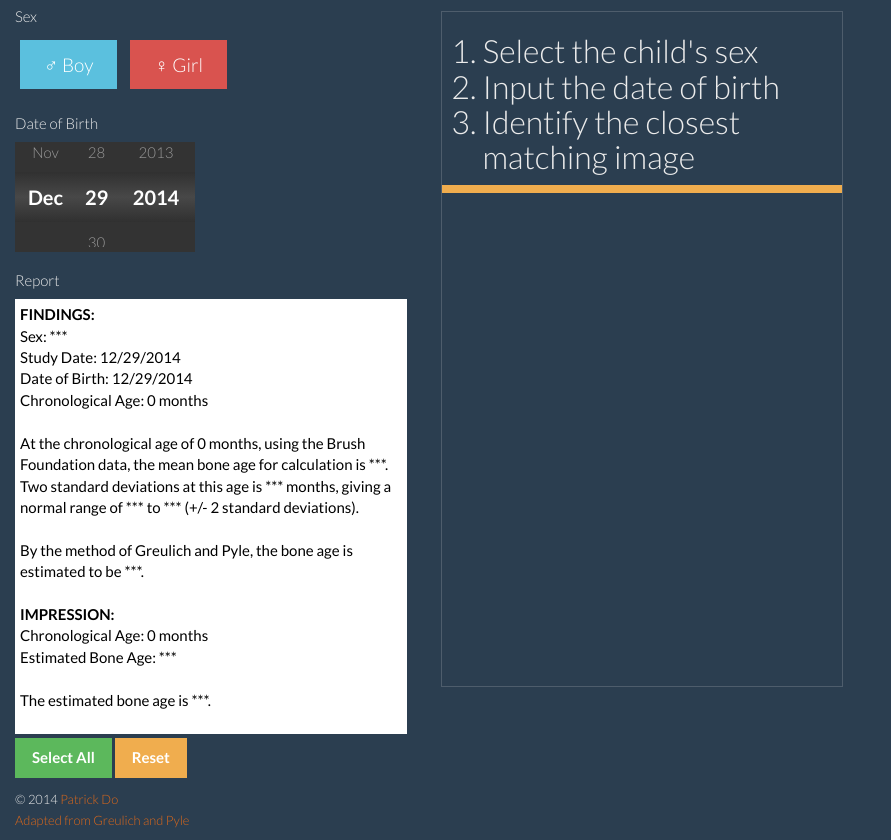
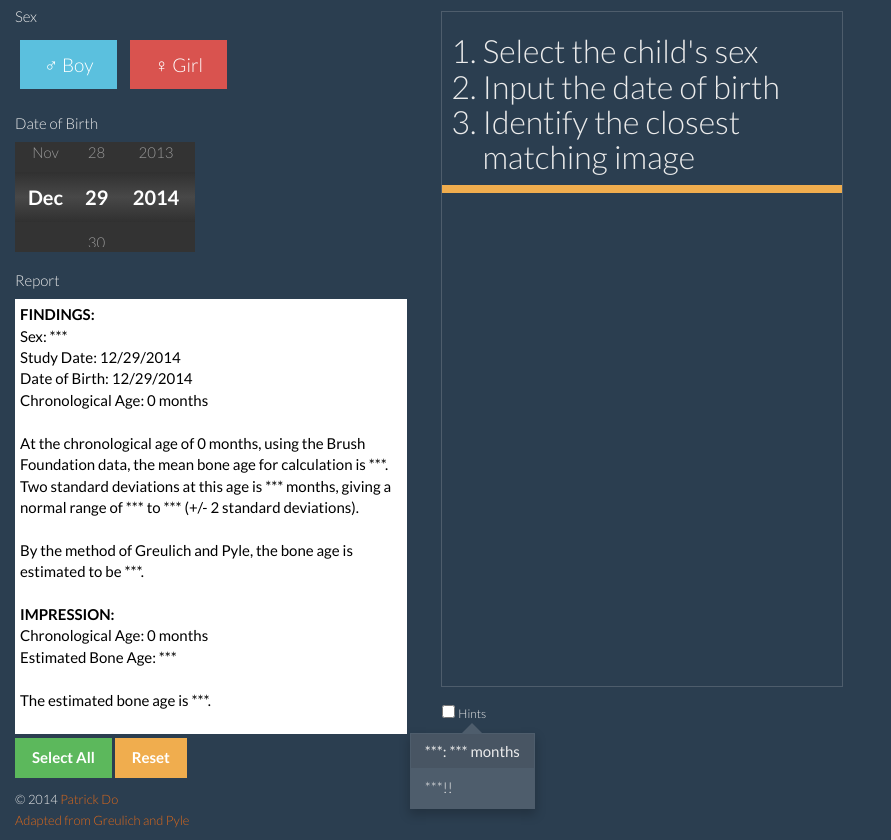
Before and after one commit to apyrros/boneage, a plain HTML site: page index.html in a window 1280 px wide. Shown: the part 87-927 px from the top of the page, without its empty margins (0-891 px from the left). Drawn offline with nearby package versions, Linux system fonts and the light colour scheme.

Commit message:
prelim popover for hints

```diff
--- a/index.html
+++ b/index.html
@@ -176,6 +176,11 @@
 		</div>
 
 	</div class="wrap">
+		<div id="tooltip">
+			<input type="checkbox" id="cbHints">
+			<label for="cbHints" id="hints">Hints</label>
+			<!-- <a id="hints">Hints</a> -->
+		</div>
 </div id="right">
 
 <!-- jQuery: http://jquery.com/ -->
--- a/js/script.js
+++ b/js/script.js
@@ -187,6 +187,7 @@ $(document).ready(function() {
 		ref.getAge();
 		pt.getBoneAge();
 		ref.getStDev();
+		boneage.setHint();
 
 		boneage.report =
 			'<b>FINDINGS:</b><br>' +
@@ -212,6 +213,14 @@ $(document).ready(function() {
 			'The estimated bone age is ' + ref.concl + '.';
 
 		$('#taReport').html(boneage.report);
+	};
+
+	boneage.setHint = function() {
+		var popover = $('#hints').data('bs.popover');
+		popover.options.content = pt.boneAge + '!!';
+		popover.options.title = pt.sex + ': ' + pt.boneAge + ' months';
+		popover.show();
+
 	};
 
 	pt.getDOB = function() {
@@ -387,6 +396,16 @@ $(document).ready(function() {
 		boneage.reset();
 	});
 
+	$('#hints').popover(
+		{
+			'trigger': 'click',
+			'placement': 'bottom',
+			'title': pt.sex + ': ' + pt.boneAge,
+			'content': this.innerHTML,
+			'html': true,
+		}
+	);
+
 	boneage.update();
 
 });
```
